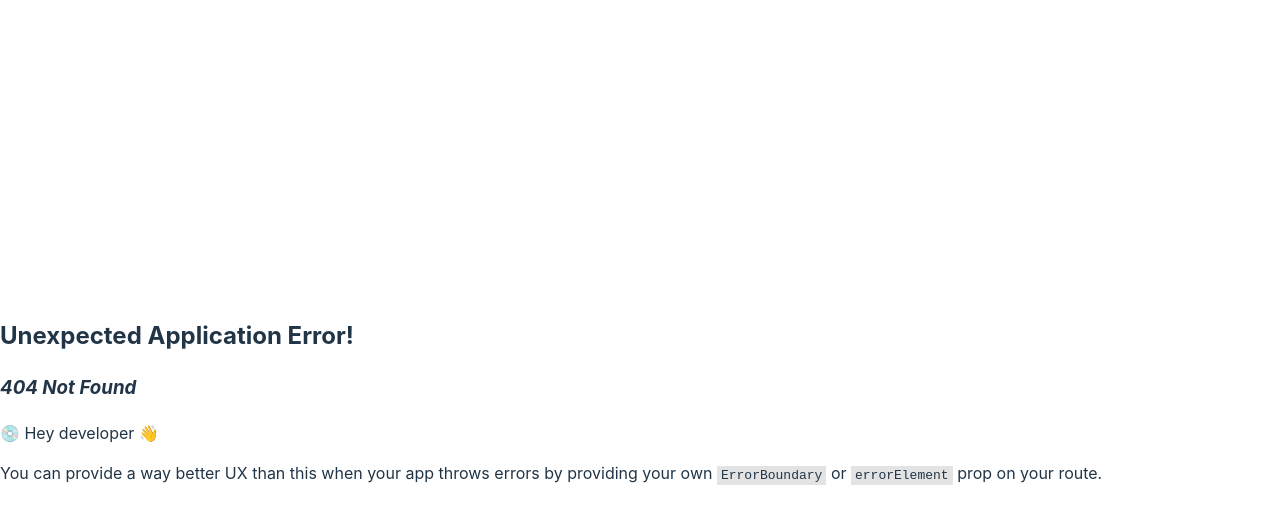
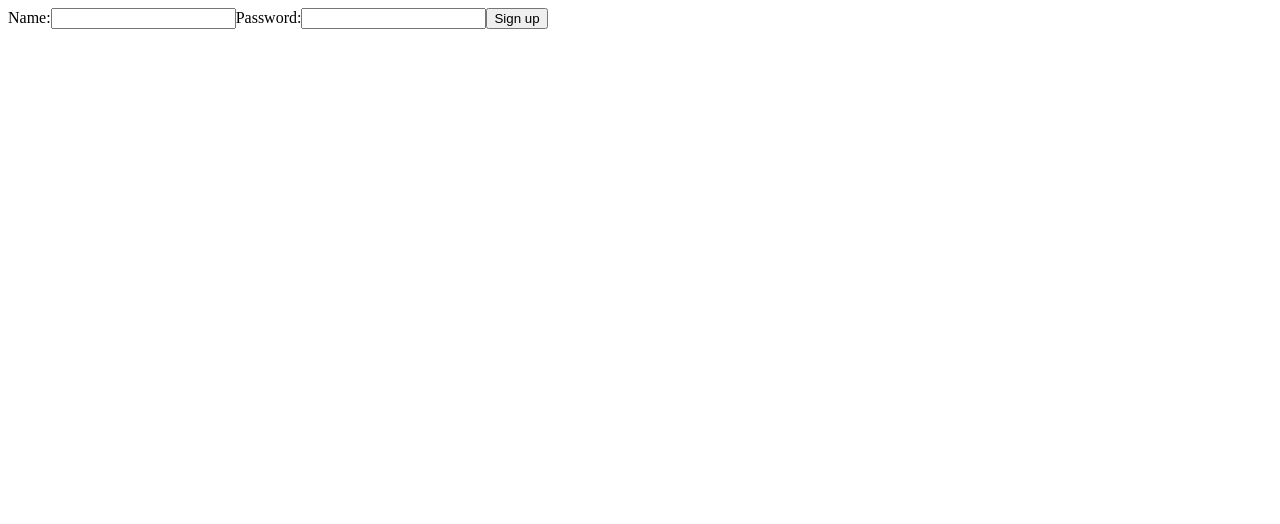
Before and after one commit to ikanago/elephas, a React (Vite) app in the folder frontend/: page /signup in a window 1280 px wide. Before the commit this address had no page. Shown: the top 524 px of the page. Built offline with nearby package versions, Linux system fonts and the light colour scheme.

Commit message:
Top page, which requires login / signup page

```diff
--- /dev/null
+++ b/frontend/src/components/AuthProvider.tsx
@@ -0,0 +1,30 @@
+import { useEffect, useState } from "react";
+import { AuthContext } from "../context";
+
+const AuthProvider = ({ children }: { children: React.ReactNode }) => {
+    const [isAuthenticated, setIsAuthenticated] = useState(false);
+
+    const authenticate = (callback: VoidFunction) => {
+        setIsAuthenticated(true);
+        callback();
+    }
+
+    const unauthenticate = (callback: VoidFunction) => {
+        setIsAuthenticated(true);
+        callback();
+    }
+
+    useEffect(() => {
+        (async () => {
+            //
+        })();
+    }, []);
+
+    return (
+        <AuthContext.Provider value={{ isAuthenticated, authenticate, unauthenticate }}>
+            {children}
+        </AuthContext.Provider>
+    )
+};
+
+export default AuthProvider;
--- /dev/null
+++ b/frontend/src/components/Home.tsx
@@ -0,0 +1,13 @@
+import { useAuth } from "../context";
+
+const Home = () => {
+    const { isAuthenticated } = useAuth();
+
+    return (
+        <>
+            {isAuthenticated ? <h1>Home</h1> : <h1>Not logged in</h1>}
+        </>
+    )
+};
+
+export default Home;
--- /dev/null
+++ b/frontend/src/components/RequireAuth.tsx
@@ -0,0 +1,14 @@
+import { Navigate } from "react-router-dom";
+import { useAuth } from "../context";
+
+const RequireAuth = ({ children }: { children: React.ReactNode }) => {
+    const { isAuthenticated } = useAuth();
+
+    if (!isAuthenticated) {
+        return <Navigate to="/signup" />
+    }
+
+    return children;
+};
+
+export default RequireAuth;
--- /dev/null
+++ b/frontend/src/components/Signup.tsx
@@ -0,0 +1,38 @@
+import { useState } from "react";
+import { useNavigate } from "react-router-dom";
+import { useAuth } from "../context";
+
+const Signup = () => {
+    const [name, setName] = useState("");
+    const [password, setPassword] = useState("");
+    const { authenticate } = useAuth();
+    const navigate = useNavigate();
+
+    const submit = async () => {
+        try {
+            // await signup();
+            authenticate(
+                () => navigate("/")
+            );
+        } catch (e) {
+    console.error(e);
+}
+    }
+
+return <div>
+    <form>
+        <label>
+            Name:
+            <input type="text" value={name} onChange={e => { setName(e.target.value); }} />
+            Password:
+            <input type="password" value={password} onChange={e => { setPassword(e.target.value); }} />
+        </label>
+        <input type="submit" value="Sign up" onClick={e => {
+            e.preventDefault();
+            submit();
+        }} />
+    </form>
+</div>;
+};
+
+export default Signup;
--- /dev/null
+++ b/frontend/src/config.ts
@@ -0,0 +1,3 @@
+export const config = {
+    api: "http://localhost:3000",
+};
--- /dev/null
+++ b/frontend/src/context.ts
@@ -0,0 +1,15 @@
+import React, {createContext, useContext} from "react";
+
+type Context = {
+    isAuthenticated: boolean;
+    authenticate: (callback: VoidFunction) => void;
+    unauthenticate: (callback: VoidFunction) => void;
+}
+
+export const AuthContext = createContext<Context>({
+    isAuthenticated: false,
+    authenticate: (callback: VoidFunction) => {},
+    unauthenticate: (callback: VoidFunction) => {},
+});
+
+export const useAuth = () => useContext(AuthContext);
--- a/frontend/src/index.css
+++ /dev/null
@@ -1,69 +0,0 @@
-:root {
-  font-family: Inter, system-ui, Avenir, Helvetica, Arial, sans-serif;
-  line-height: 1.5;
-  font-weight: 400;
-
-  color-scheme: light dark;
-  color: rgba(255, 255, 255, 0.87);
-  background-color: #242424;
-
-  font-synthesis: none;
-  text-rendering: optimizeLegibility;
-  -webkit-font-smoothing: antialiased;
-  -moz-osx-font-smoothing: grayscale;
-  -webkit-text-size-adjust: 100%;
-}
-
-a {
-  font-weight: 500;
-  color: #646cff;
-  text-decoration: inherit;
-}
-a:hover {
-  color: #535bf2;
-}
-
-body {
-  margin: 0;
-  display: flex;
-  place-items: center;
-  min-width: 320px;
-  min-height: 100vh;
-}
-
-h1 {
-  font-size: 3.2em;
-  line-height: 1.1;
-}
-
-button {
-  border-radius: 8px;
-  border: 1px solid transparent;
-  padding: 0.6em 1.2em;
-  font-size: 1em;
-  font-weight: 500;
-  font-family: inherit;
-  background-color: #1a1a1a;
-  cursor: pointer;
-  transition: border-color 0.25s;
-}
-button:hover {
-  border-color: #646cff;
-}
-button:focus,
-button:focus-visible {
-  outline: 4px auto -webkit-focus-ring-color;
-}
-
-@media (prefers-color-scheme: light) {
-  :root {
-    color: #213547;
-    background-color: #ffffff;
-  }
-  a:hover {
-    color: #747bff;
-  }
-  button {
-    background-color: #f9f9f9;
-  }
-}
--- a/frontend/src/main.tsx
+++ b/frontend/src/main.tsx
@@ -1,17 +1,24 @@
-import React from 'react'
-import ReactDOM from 'react-dom/client'
-import { createBrowserRouter, RouterProvider } from 'react-router-dom'
-import './index.css'
-
-const router = createBrowserRouter([
-  {
-    path: '/',
-    element: <h1>Hello</h1>
-  }
-]);
+import React from 'react';
+import ReactDOM from 'react-dom/client';
+import { BrowserRouter, Route, Routes } from 'react-router-dom';
+import AuthProvider from './components/AuthProvider';
+import Home from './components/Home';
+import RequireAuth from './components/RequireAuth';
+import Signup from './components/Signup';
 
 ReactDOM.createRoot(document.getElementById('root') as HTMLElement).render(
   <React.StrictMode>
-    <RouterProvider router={router} />
+    <AuthProvider>
+      <BrowserRouter>
+        <Routes>
+          <Route path="/" element={
+            <RequireAuth>
+              <Home />
+            </RequireAuth>
+          } />
+          <Route path="/signup" element={<Signup />} />
+        </Routes>
+      </BrowserRouter>
+    </AuthProvider>
   </React.StrictMode>,
 )
```
